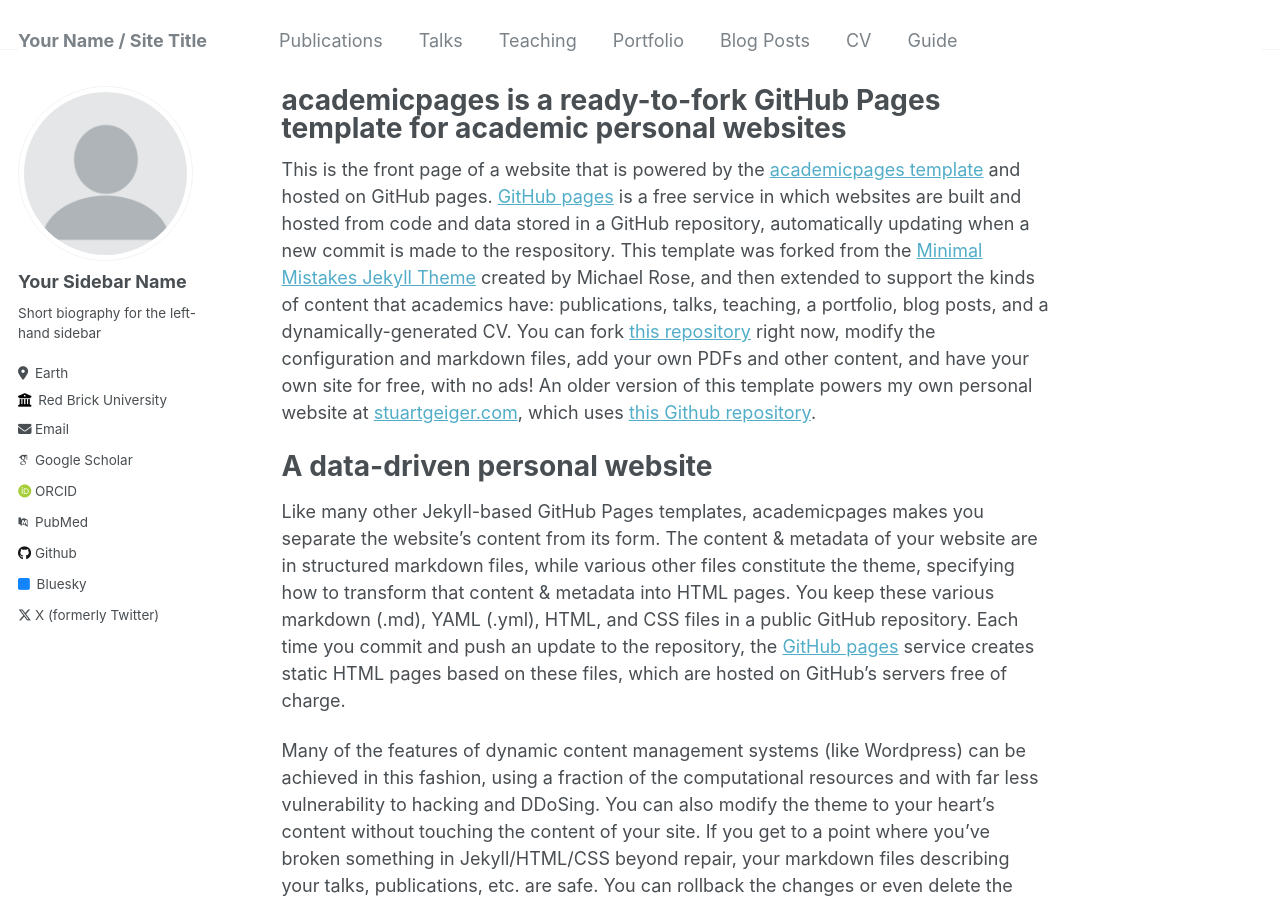
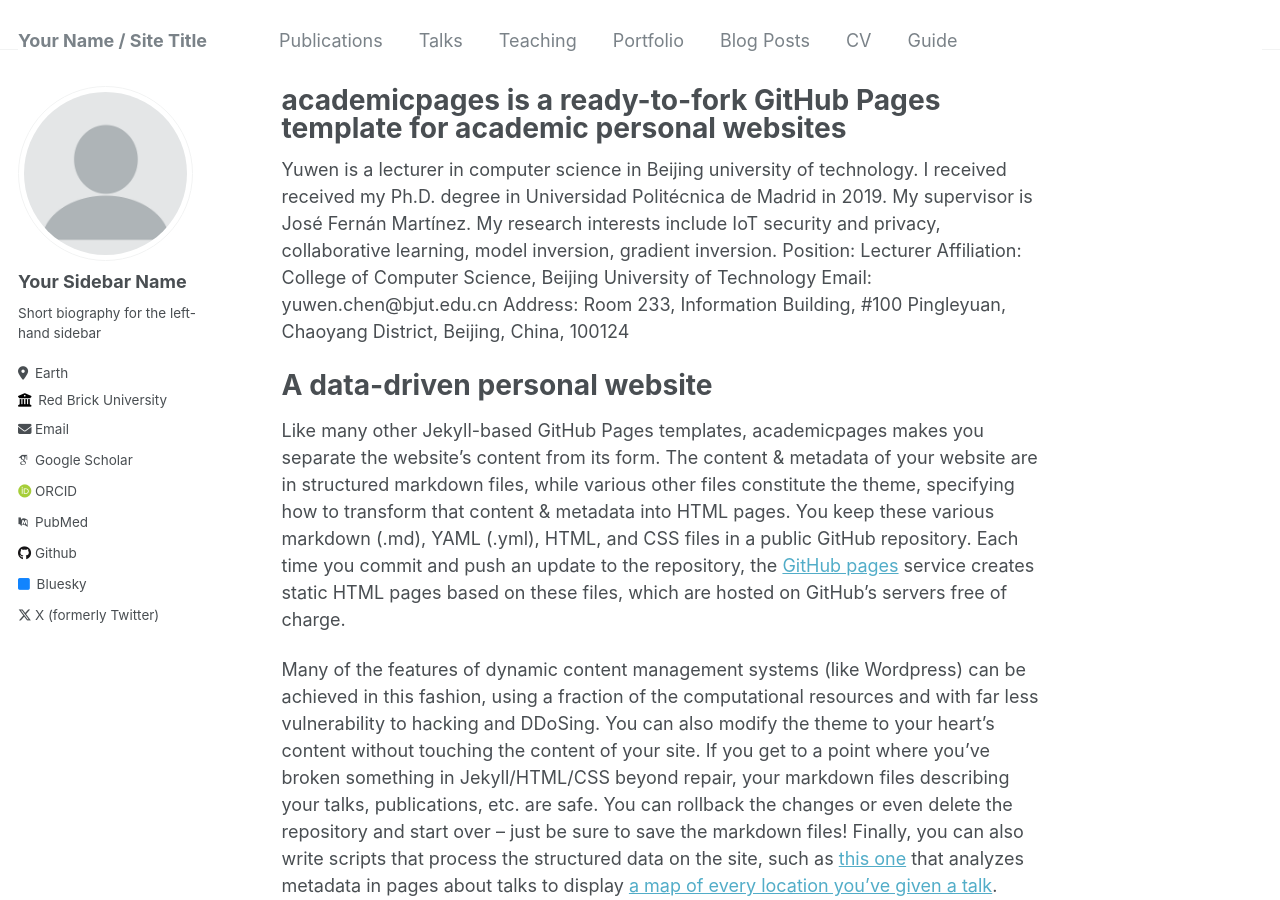
Before and after one commit to SevenBruce/sevenbruce.github.io, a Jekyll site: the page built from _pages/about.md, in a window 1280 px wide and 900 px high. Built offline with Jekyll 4.4.1, drawn with Linux system fonts in a browser that asks for light colours; some web fonts are replaced.

Commit message:
Update about.md

```diff
--- a/_pages/about.md
+++ b/_pages/about.md
@@ -7,7 +7,11 @@ redirect_from:
   - /about.html
 ---
 
-This is the front page of a website that is powered by the [academicpages template](https://github.com/academicpages/academicpages.github.io) and hosted on GitHub pages. [GitHub pages](https://pages.github.com) is a free service in which websites are built and hosted from code and data stored in a GitHub repository, automatically updating when a new commit is made to the respository. This template was forked from the [Minimal Mistakes Jekyll Theme](https://mmistakes.github.io/minimal-mistakes/) created by Michael Rose, and then extended to support the kinds of content that academics have: publications, talks, teaching, a portfolio, blog posts, and a dynamically-generated CV. You can fork [this repository](https://github.com/academicpages/academicpages.github.io) right now, modify the configuration and markdown files, add your own PDFs and other content, and have your own site for free, with no ads! An older version of this template powers my own personal website at [stuartgeiger.com](http://stuartgeiger.com), which uses [this Github repository](https://github.com/staeiou/staeiou.github.io).
+Yuwen is a lecturer in computer science in Beijing university of technology. I received received my Ph.D. degree in Universidad Politécnica de Madrid in 2019. My supervisor is José Fernán Martínez. My research interests include IoT security and privacy, collaborative learning, model inversion, gradient inversion.
+Position: Lecturer
+Affiliation: College of Computer Science, Beijing University of Technology
+Email:       yuwen.chen@bjut.edu.cn
+Address:   Room 233, Information Building, #100 Pingleyuan, Chaoyang District, Beijing, China, 100124
 
 A data-driven personal website
 ======
```
